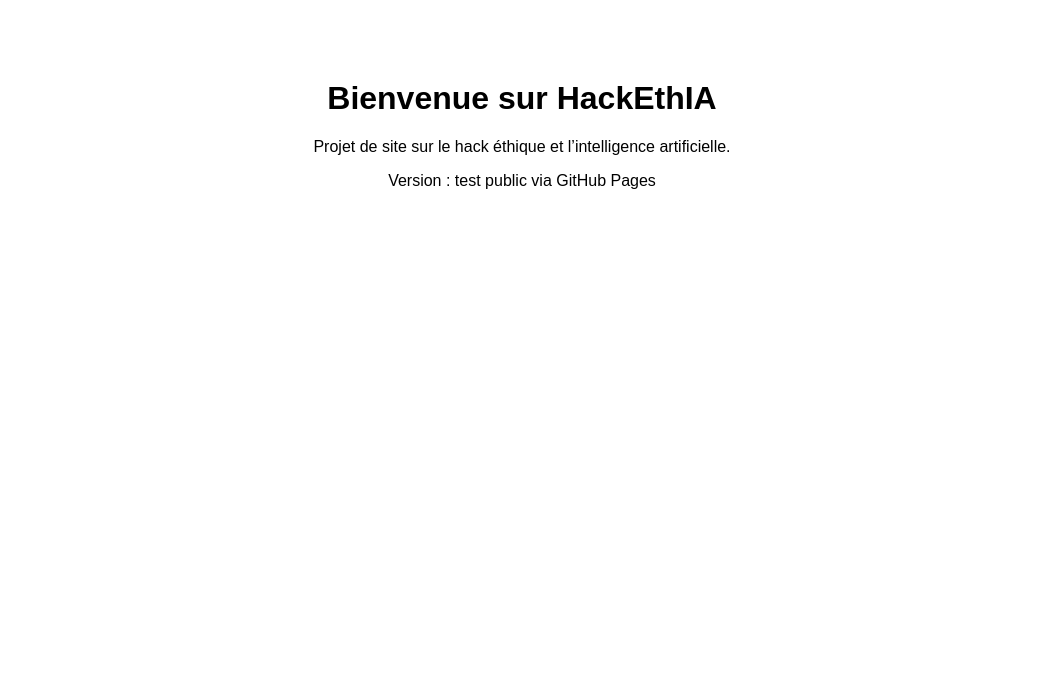
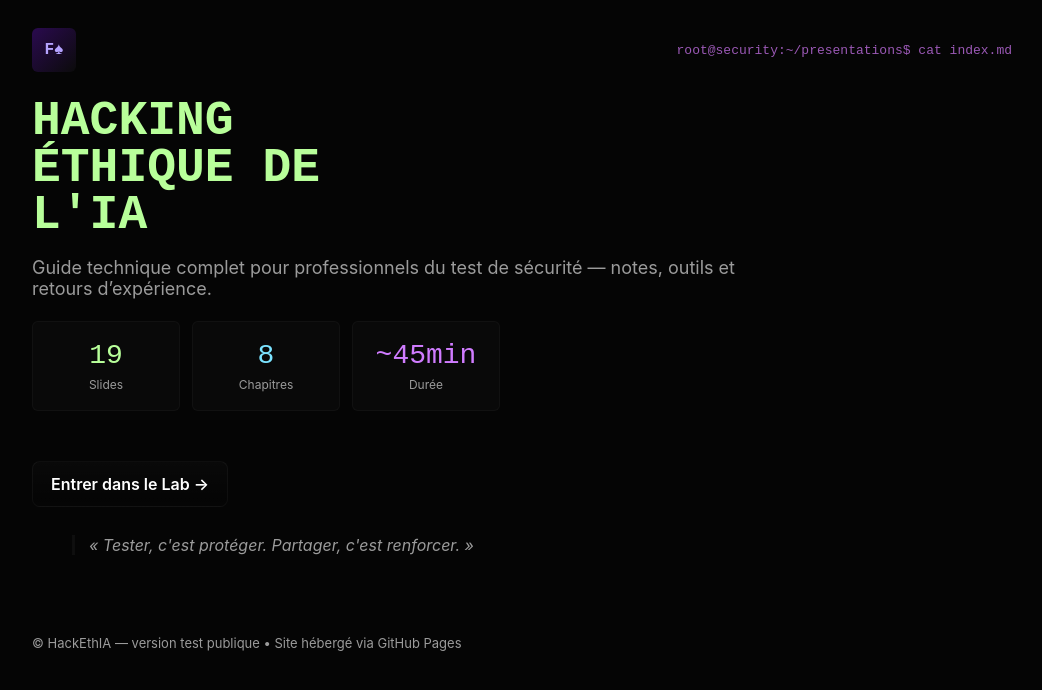
Before and after one commit to 1jokere/site-hacker-thique-ia, a plain HTML site: page index.html in a window 1280 px wide. Shown: the whole page, without its empty margins (118-1160 px from the left). Drawn offline with Linux system fonts and the light colour scheme.

Commit message:
Update index.html

```diff
--- a/index.html
+++ b/index.html
@@ -1,12 +1,57 @@
+
 <!doctype html>
 <html lang="fr">
-  <head>
-    <meta charset="utf-8">
-    <title>HackEthIA</title>
-  </head>
-  <body style="font-family: sans-serif; text-align: center; margin-top: 80px;">
-    <h1>Bienvenue sur HackEthIA</h1>
-    <p>Projet de site sur le hack éthique et l’intelligence artificielle.</p>
-    <p>Version : test public via GitHub Pages</p>
-  </body>
+<head>
+<meta charset="utf-8"/>
+<meta name="viewport" content="width=device-width,initial-scale=1"/>
+<title>HackEthIA — Hacking éthique de l'IA</title>
+<style>
+  :root{--bg:#050505;--muted:#9b9b9b;--mono: "Courier New", Courier, monospace;--neon:#b8ff9a;--accent:#7be3ff;--pink:#d07cff}
+  html,body{height:100%;margin:0;background:var(--bg);color:#eee;font-family:Inter,system-ui,Arial,Helvetica,sans-serif}
+  .wrap{max-width:980px;margin:0 auto;padding:28px;}
+  header{display:flex;align-items:center;justify-content:space-between;gap:16px}
+  .logo{width:44px;height:44px;border-radius:6px;background:linear-gradient(135deg,#2a0a4f,#0b0b0b);display:flex;align-items:center;justify-content:center;color:#b5a3ff;font-weight:700;font-family:var(--mono)}
+  .term{font-family:var(--mono);color:#9b59b6;font-size:13px}
+  h1{font-family:var(--mono);font-size:48px;line-height:0.98;color:var(--neon);margin:26px 0 8px}
+  p.lead{color:var(--muted);font-size:18px;max-width:720px}
+  .stats{display:flex;gap:12px;margin:22px 0;flex-wrap:wrap}
+  .card{background:rgba(255,255,255,0.02);padding:18px;border:1px solid rgba(255,255,255,0.03);min-width:110px;text-align:center;border-radius:6px}
+  .card .num{font-family:var(--mono);font-size:28px;color:var(--neon)}
+  .card .label{font-size:12px;color:var(--muted);margin-top:6px}
+  blockquote{border-left:3px solid rgba(255,255,255,0.04);padding-left:14px;color:var(--muted);font-style:italic;margin-top:28px}
+  .enter-btn{display:inline-block;margin-top:28px;padding:12px 18px;border-radius:8px;border:1px solid rgba(255,255,255,0.04);background:linear-gradient(180deg, rgba(255,255,255,0.02), transparent);color:#fff;text-decoration:none;font-weight:600}
+  footer{margin:80px 0 30px;color:var(--muted);font-size:13px}
+  @media(max-width:600px){
+    h1{font-size:34px}
+    .wrap{padding:18px}
+  }
+</style>
+</head>
+<body>
+  <div class="wrap">
+    <header>
+      <div class="logo">F♠</div>
+      <div class="term">root@security:~/presentations$ cat index.md</div>
+    </header>
+
+    <main>
+      <h1>HACKING<br/>ÉTHIQUE DE<br/>L'IA</h1>
+      <p class="lead">Guide technique complet pour professionnels du test de sécurité — notes, outils et retours d’expérience.</p>
+
+      <div class="stats">
+        <div class="card"><div class="num">19</div><div class="label">Slides</div></div>
+        <div class="card"><div class="num" style="color:var(--accent)">8</div><div class="label">Chapitres</div></div>
+        <div class="card"><div class="num" style="color:var(--pink)">~45min</div><div class="label">Durée</div></div>
+      </div>
+
+      <a class="enter-btn" href="#contenu">Entrer dans le Lab →</a>
+
+      <blockquote>« Tester, c'est protéger. Partager, c'est renforcer. »</blockquote>
+    </main>
+
+    <footer>
+      © HackEthIA — version test publique • Site hébergé via GitHub Pages
+    </footer>
+  </div>
+</body>
 </html>
```
